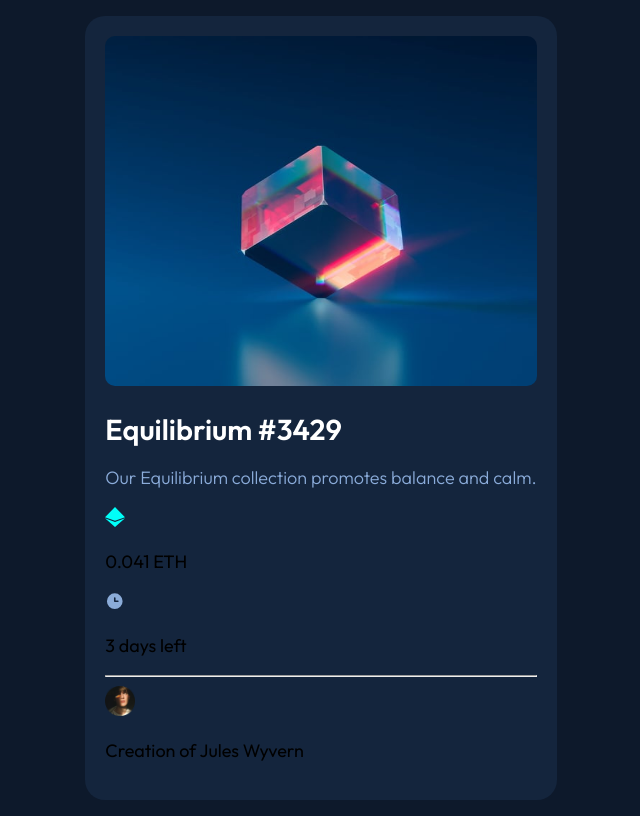
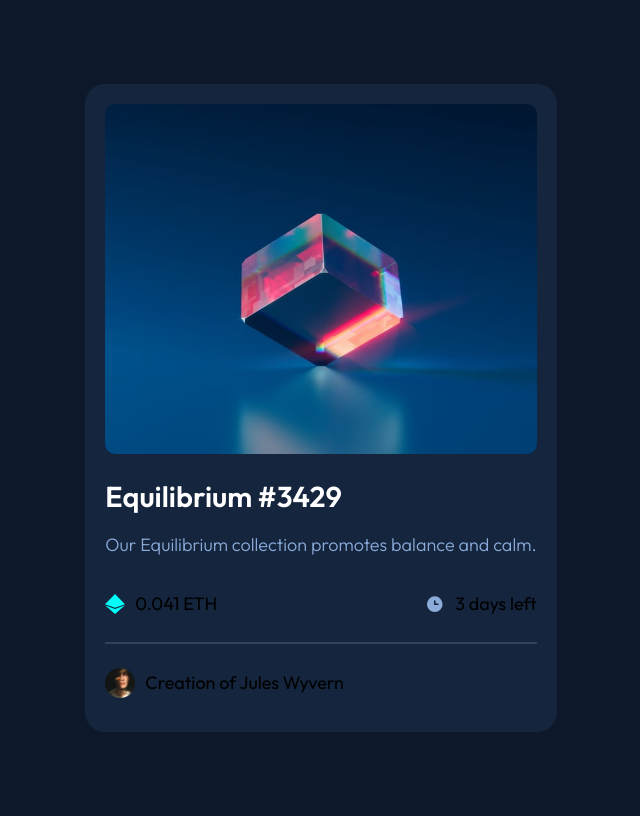
Before and after one commit to JoshLaforest/NFT-preview-component, a plain HTML site: page index.html in a window 1280 px wide. Shown: the whole page, without its empty margins (319-959 px from the left). Drawn offline with Linux system fonts and the light colour scheme.

Commit message:
pricing layout

```diff
--- a/index.html
+++ b/index.html
@@ -13,16 +13,18 @@
             <img class="card-img" src="images/image-equilibrium.jpg" alt="Picture of a coloured glass cube." width="200" height="350">
             <h1>Equilibrium #3429</h1>
             <p id="card-description">Our Equilibrium collection promotes balance and calm.</p>
-            <div class="flex-wrapper">
+            <div class="wrapper">
+            <div class="price-wrapper">
                 <img src="images/icon-ethereum.svg" alt="diamond icon" width="20" height="20">
                 <p>0.041 ETH</p>
             </div>
-            <div class="flex-wrapper">
+            <div class="timer-wrapper">
                 <img src="images/icon-clock.svg" alt="clock icon" width="20" height="20">
                 <p>3 days left</p>
             </div>
+        </div>
             <hr>
-            <div class="flex-wrapper">
+            <div class="avatar-wrapper">
                 <img src="images/image-avatar.png" alt="avatar" width="30" height="30">
                 <p>Creation of <span>Jules Wyvern</span></p>
             </div>
--- a/style.css
+++ b/style.css
@@ -9,6 +9,10 @@ body {
 h1 {
     color: white;
     font-size: 1.6em;
+}
+
+hr {
+    border: 1px solid hsl(215, 32%, 27%);
 }
 
 .container {
@@ -34,3 +38,16 @@ h1 {
     width: 100%;
     border-radius: 10px;
 }
+
+.wrapper {
+    display: flex;
+    justify-content: space-between;
+}
+
+.price-wrapper,
+.timer-wrapper,
+.avatar-wrapper {
+    display: flex;
+    align-items: center;
+    gap: 10px;
+}
```
